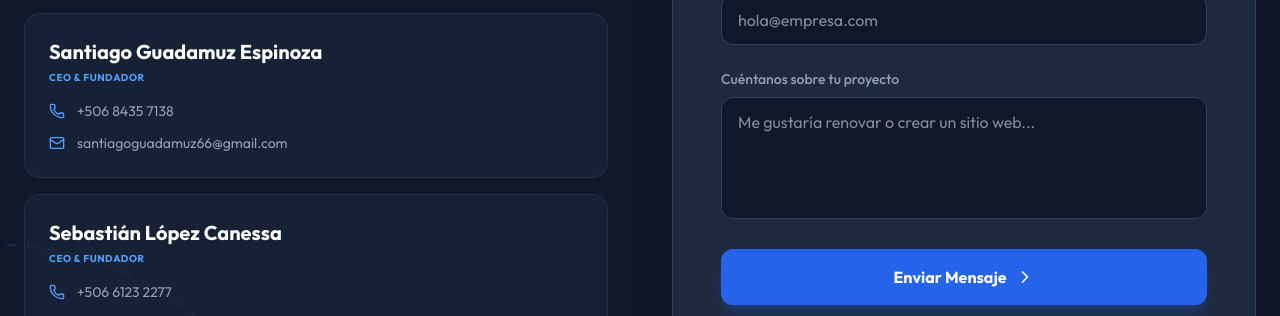
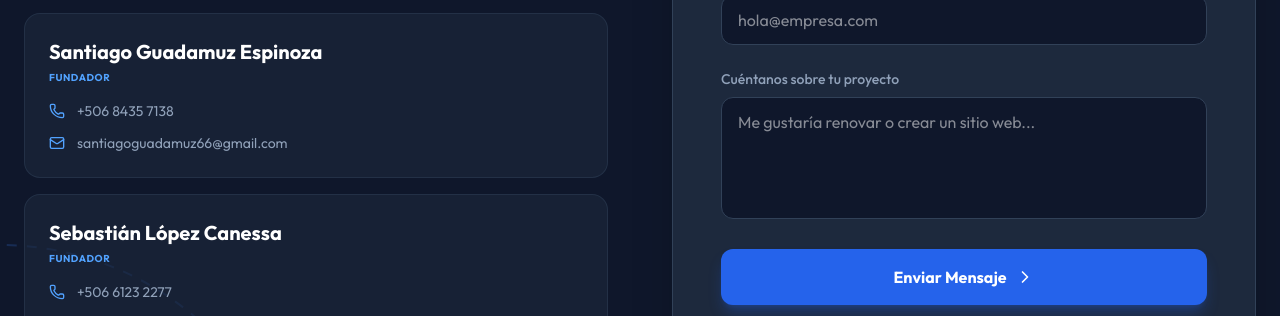
Before and after one commit to drumider/MANTAI-WEB, a React (Vite) app: page / in a window 1280 px wide. Shown: the part 2140-2456 px from the top of the page. Built offline with nearby package versions, Linux system fonts and the light colour scheme.

Commit message:
refactor: update founder titles in team section
Change "CEO & Fundador" to "Fundador" for both team members to simplify professional titles.

```diff
--- a/src/App.tsx
+++ b/src/App.tsx
@@ -195,7 +195,7 @@ export default function App() {
                 {/* Santiago */}
                 <div className="bg-slate-800/60 border border-slate-700/50 p-6 rounded-2xl hover:border-brand-blue/50 transition-colors group">
                   <h3 className="text-xl font-bold text-white mb-1 group-hover:text-brand-blue transition-colors">Santiago Guadamuz Espinoza</h3>
-                  <div className="text-blue-400 text-[10px] font-bold tracking-wider mb-4 uppercase">CEO & Fundador</div>
+                  <div className="text-blue-400 text-[10px] font-bold tracking-wider mb-4 uppercase">Fundador</div>
                   <div className="flex flex-col gap-3">
                     <a href="tel:+50684357138" className="flex items-center gap-3 text-slate-400 hover:text-white transition-colors text-sm">
                       <Phone className="w-4 h-4 text-blue-400" />
@@ -211,7 +211,7 @@ export default function App() {
                 {/* Sebastian */}
                 <div className="bg-slate-800/60 border border-slate-700/50 p-6 rounded-2xl hover:border-brand-blue/50 transition-colors group">
                   <h3 className="text-xl font-bold text-white mb-1 group-hover:text-brand-blue transition-colors">Sebastián López Canessa</h3>
-                  <div className="text-blue-400 text-[10px] font-bold tracking-wider mb-4 uppercase">CEO & Fundador</div>
+                  <div className="text-blue-400 text-[10px] font-bold tracking-wider mb-4 uppercase">Fundador</div>
                   <div className="flex flex-col gap-3">
                     <a href="tel:+50661232277" className="flex items-center gap-3 text-slate-400 hover:text-white transition-colors text-sm">
                       <Phone className="w-4 h-4 text-blue-400" />
```
